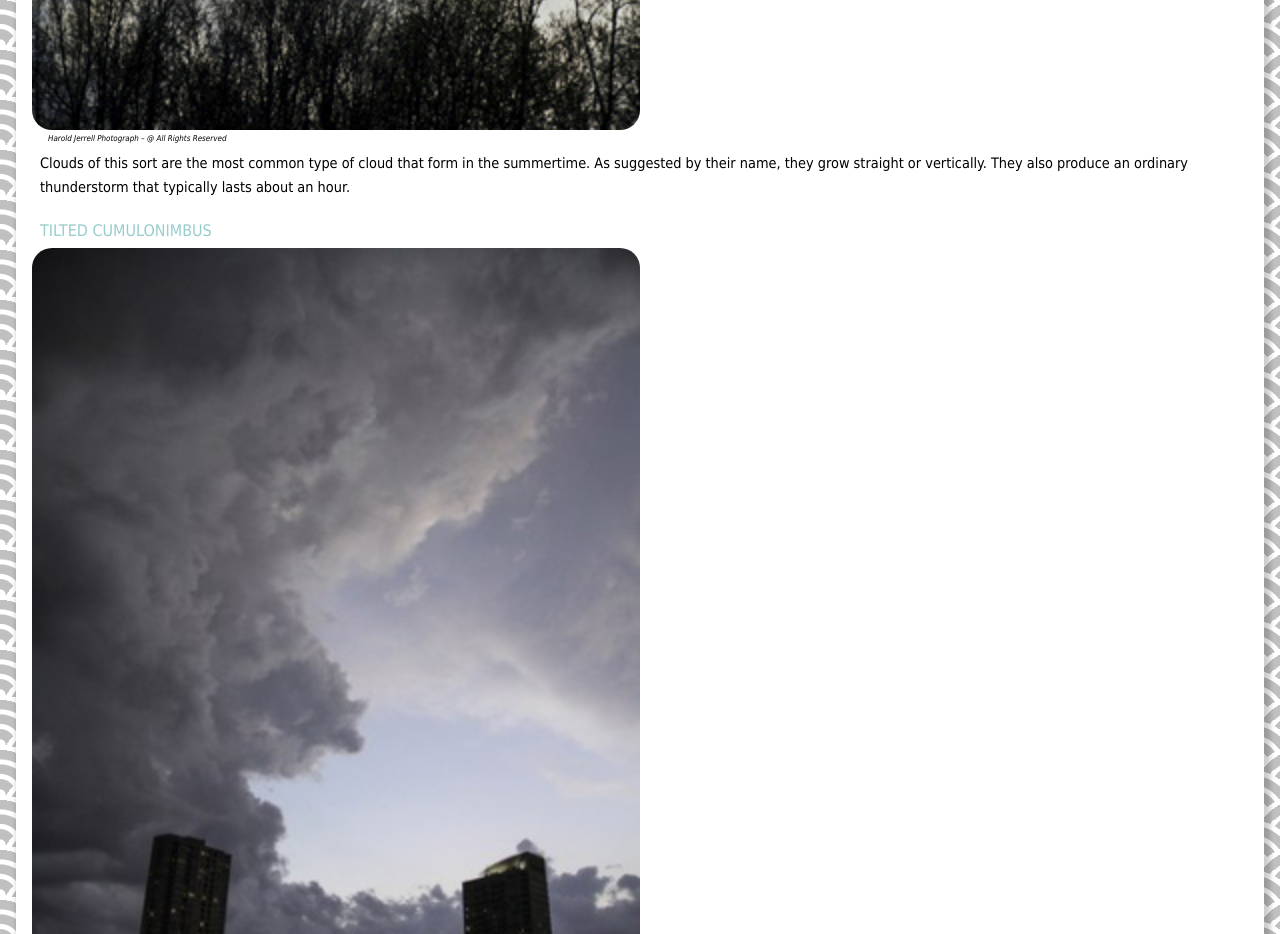
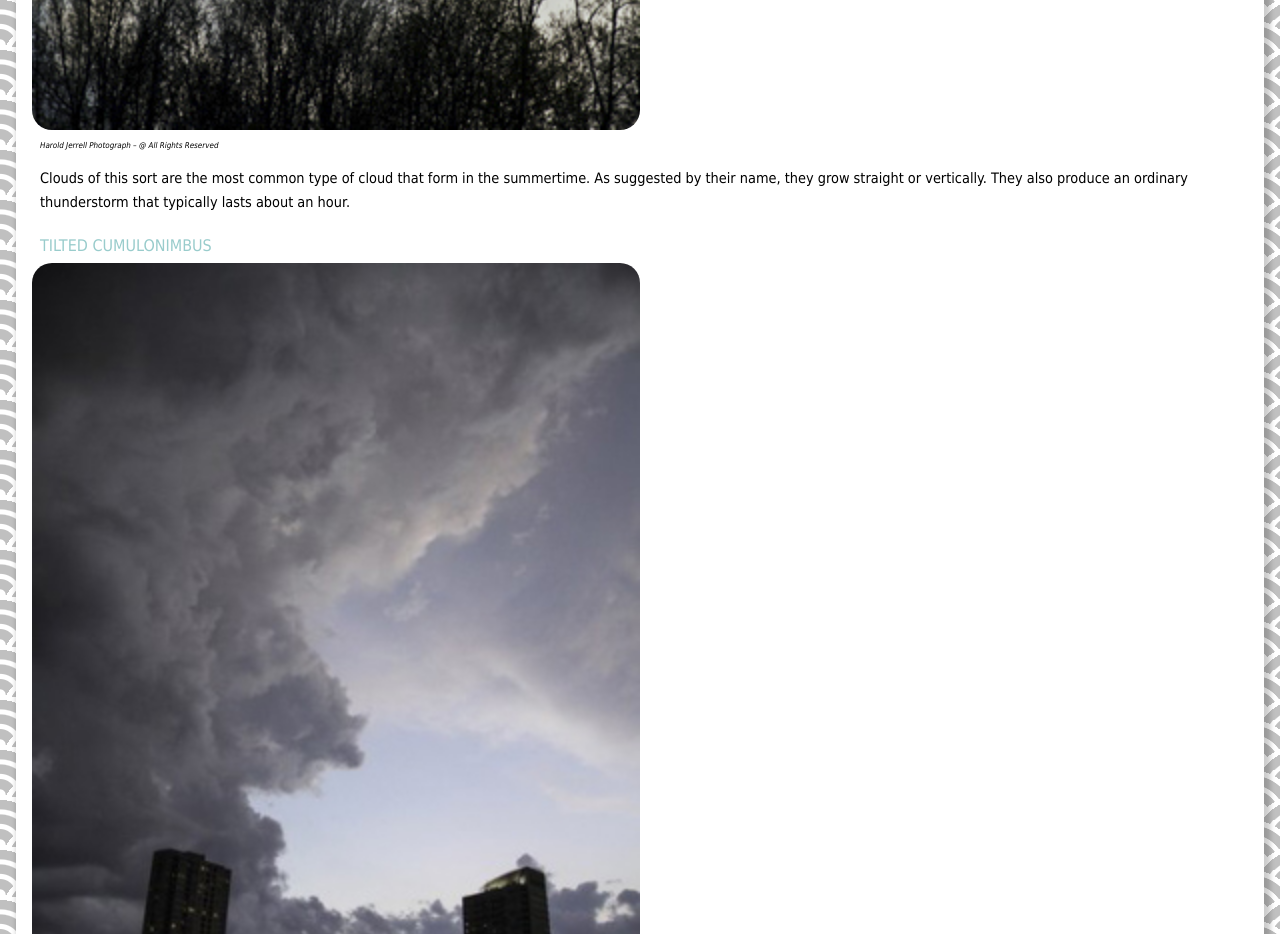
Before and after one commit to kayleemenard/assignment01, a plain HTML site: page index.html in a window 1280 px wide. Shown: the part 5580-6514 px from the top of the page. Drawn offline with Linux system fonts and the light colour scheme.

Commit message:
Corrected figure syntax
fig caption was changed to <p> and given class .caption as there was no
figure parent.

```diff
--- a/css/general.css
+++ b/css/general.css
@@ -154,8 +154,8 @@ p {
     font-size: .90rem;
 }
 
-figcaption {
-    margin: 0rem 1rem .5rem;
+.caption {
+    margin: 0rem .5rem .5rem;
     font-size: .50rem;
     font-style: italic;
     vertical-align: middle;
--- a/index.html
+++ b/index.html
@@ -93,8 +93,8 @@
 
         <img src="Images/vertical-cumulonimbus.jpg" alt="Vertical Cumulonimbus" class="vertical" style="vertica-align:middle">
 
-        <figcaption>Harold Jerrell Photograph – &#64; All Rights Reserved
-        </figcaption>
+        <p class="caption">Harold Jerrell Photograph – &#64; All Rights Reserved
+        </p>
 
 
         <p>Clouds of this sort are the most common type of cloud that form in the summertime. As suggested by their name, they grow straight or vertically. They also produce an ordinary thunderstorm that typically lasts about an hour. </p>
```
